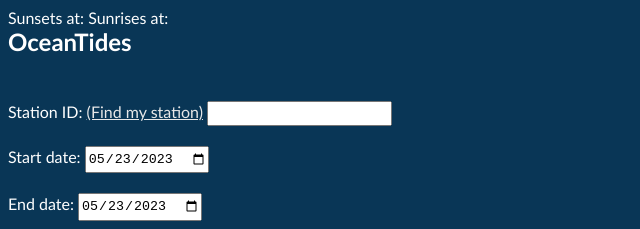
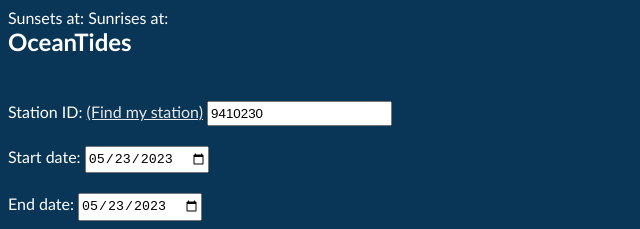
Before and after one commit to MilesOpferkuch/FinalProject, a website: page index.html in a window 1280 px wide. Shown: the top 229 px of the page, 0-640 px from the left. Drawn offline with nearby package versions, Linux system fonts and the light colour scheme.

Commit message:
Cleaned stuff up

```diff
--- a/index.html
+++ b/index.html
@@ -25,7 +25,7 @@
     </section>
     <section class="inputs">
         <label>Station ID: <a href="https://tidesandcurrents.noaa.gov/map/">(Find my station)</a></label>
-        <input type="number" id="station" required />
+        <input type="number" id="station" value="9410230" required />
         <br>
         <label>Start date:</label>
         <input type="date" id="begin_date" name="begin_date_picker" required />
--- a/node/server.js
+++ b/node/server.js
@@ -50,7 +50,6 @@
         }
         body = JSON.parse(body);
         res.send(body);
-        console.log(body);
     })
 });
 
--- a/script.js
+++ b/script.js
@@ -85,8 +85,6 @@
 }
 
 window.onload = function() {
-  //  const secondsSinceEpoch = Math.round(Date.now() / 1000)
-    console.log((Date.parse("2023-05-21:00:00.000Z"))/1000);
     const ctx = document.getElementById('myChart');
     new Chart(ctx, {
       type: 'bar',
```
